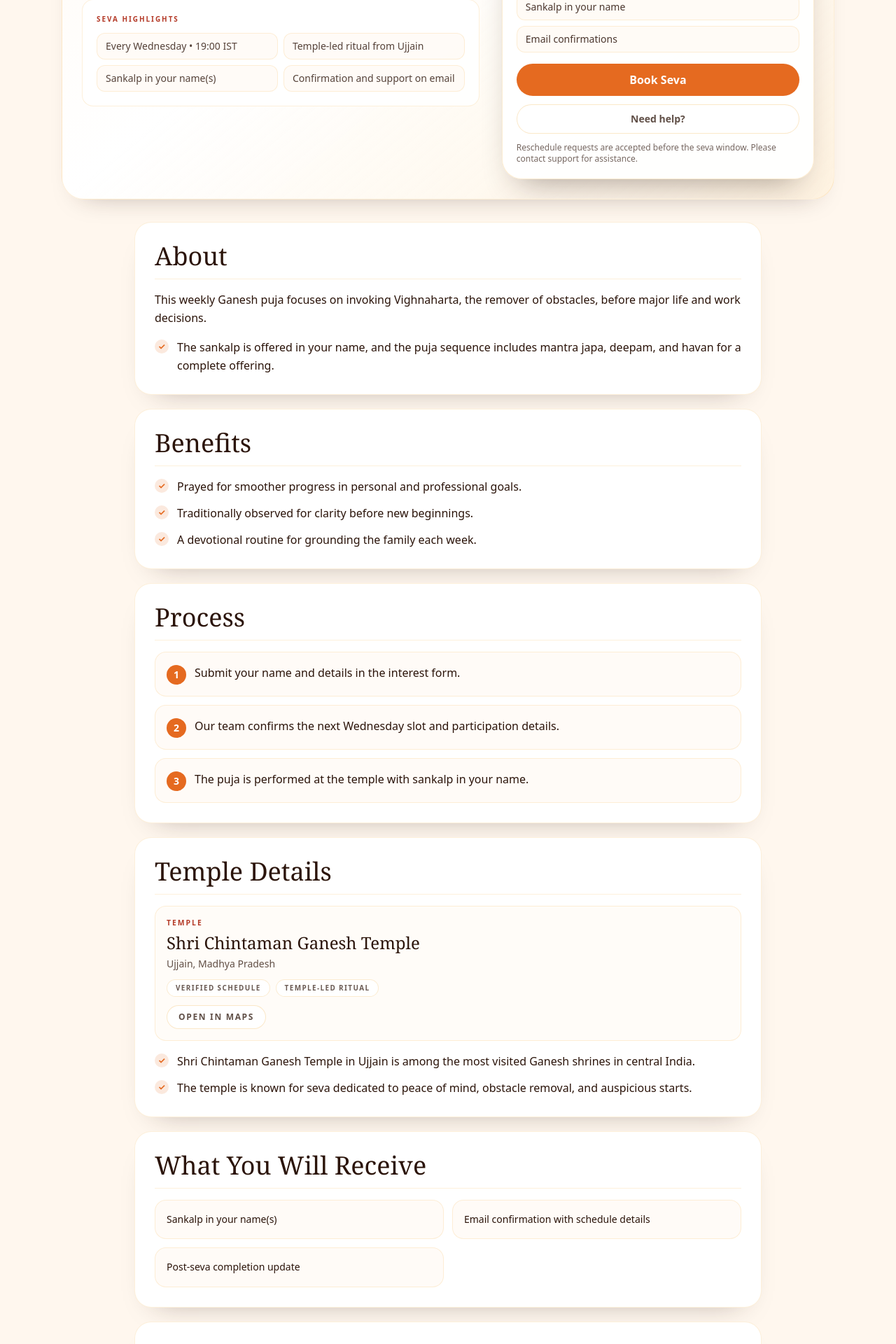
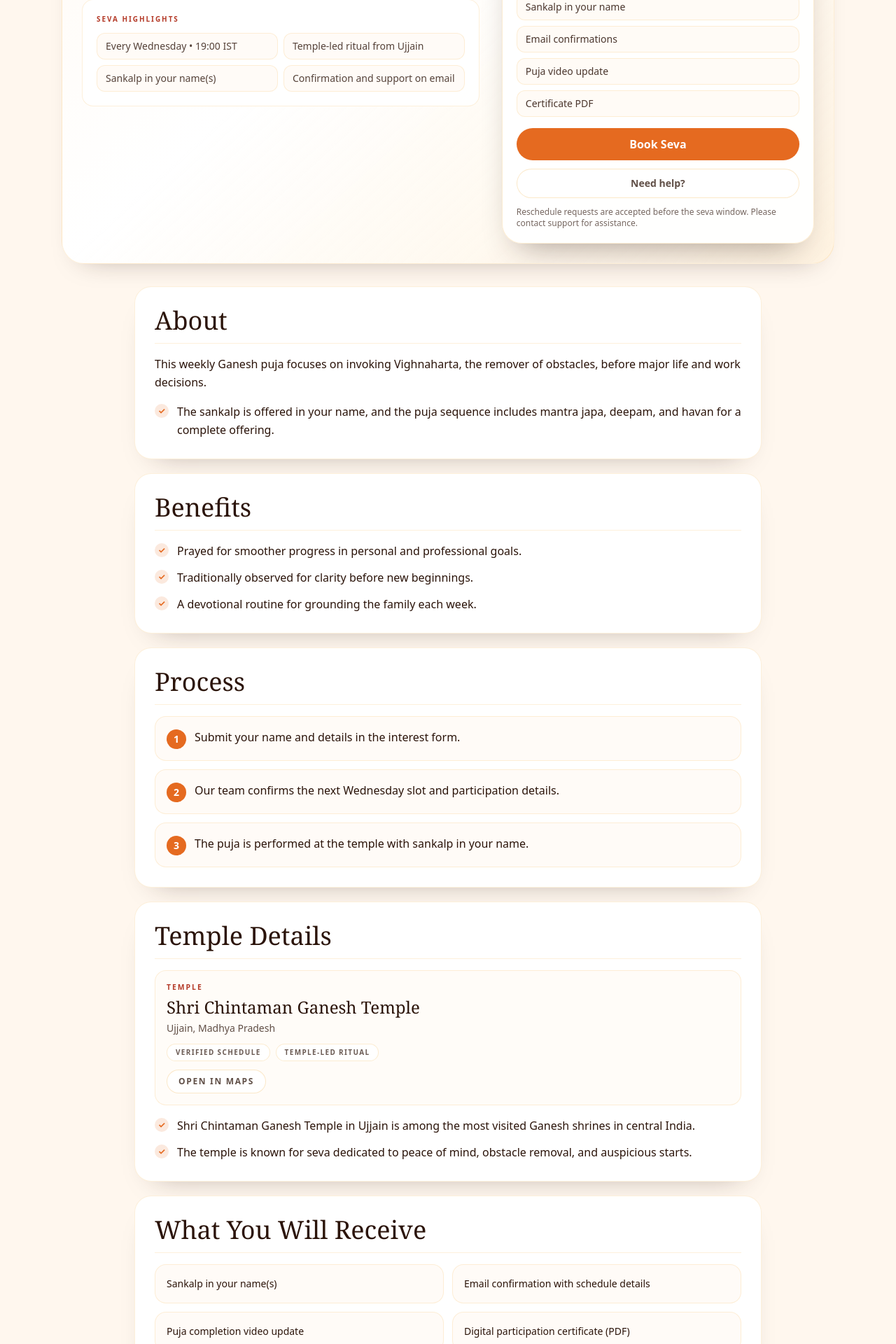
Before and after one commit to madhokanish/bhakti-sagar, a Next.js app: page /online-puja/ganesh-vighnaharta in a window 1280 px wide. Shown: the part 720-2640 px from the top of the page at 70% size. Built offline with nearby package versions, Linux system fonts and the light colour scheme.

Commit message:
Improve online puja pricing and detail page value cues

```diff
--- a/src/app/online-puja/confirmation/[orderId]/page.tsx
+++ b/src/app/online-puja/confirmation/[orderId]/page.tsx
@@ -110,6 +110,18 @@ export default function OnlinePujaConfirmationPage({
         <p className="mt-4 text-sm text-sagar-ink/72">
           Next steps: keep an eye on your email for participation confirmation and support guidance.
         </p>
+        {puja?.booking.deliverables?.length ? (
+          <div className="mt-4 rounded-2xl border border-sagar-amber/20 bg-sagar-cream/45 p-4">
+            <p className="text-[0.62rem] font-semibold uppercase tracking-[0.18em] text-sagar-rose">
+              Included in your seva
+            </p>
+            <ul className="mt-2 space-y-1 text-sm text-sagar-ink/78">
+              {puja.booking.deliverables.map((item) => (
+                <li key={item}>• {item}</li>
+              ))}
+            </ul>
+          </div>
+        ) : null}
 
         <div className="mt-5 flex flex-wrap gap-3">
           <Link
--- a/src/components/online-puja/PujaBookingSidebar.tsx
+++ b/src/components/online-puja/PujaBookingSidebar.tsx
@@ -180,6 +180,12 @@ export default function PujaBookingSidebar({ puja }: Props) {
           <div className="rounded-xl border border-sagar-amber/20 bg-sagar-cream/55 px-3 py-2 text-sm font-medium text-sagar-ink/85">
             Email confirmations
           </div>
+          <div className="rounded-xl border border-sagar-amber/20 bg-sagar-cream/55 px-3 py-2 text-sm font-medium text-sagar-ink/85">
+            Puja video update
+          </div>
+          <div className="rounded-xl border border-sagar-amber/20 bg-sagar-cream/55 px-3 py-2 text-sm font-medium text-sagar-ink/85">
+            Certificate PDF
+          </div>
         </div>
 
         <Link
--- a/src/lib/onlinePuja.ts
+++ b/src/lib/onlinePuja.ts
@@ -154,7 +154,8 @@ export const onlinePujas: OnlinePuja[] = [
       deliverables: [
         "Sankalp in your name(s)",
         "Email confirmation with schedule details",
-        "Post-seva completion update"
+        "Puja completion video update",
+        "Digital participation certificate (PDF)"
       ],
       scheduleRule: "weekly"
     }
@@ -210,7 +211,8 @@ export const onlinePujas: OnlinePuja[] = [
       deliverables: [
         "Sankalp in your name(s)",
         "Email confirmation with schedule details",
-        "Post-seva completion update"
+        "Puja completion video update",
+        "Digital participation certificate (PDF)"
       ],
       scheduleRule: "weekly"
     }
```
